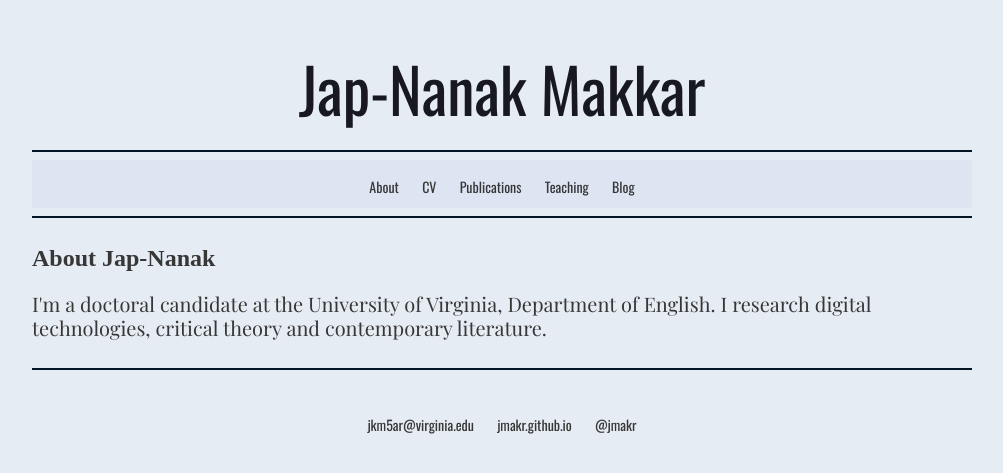
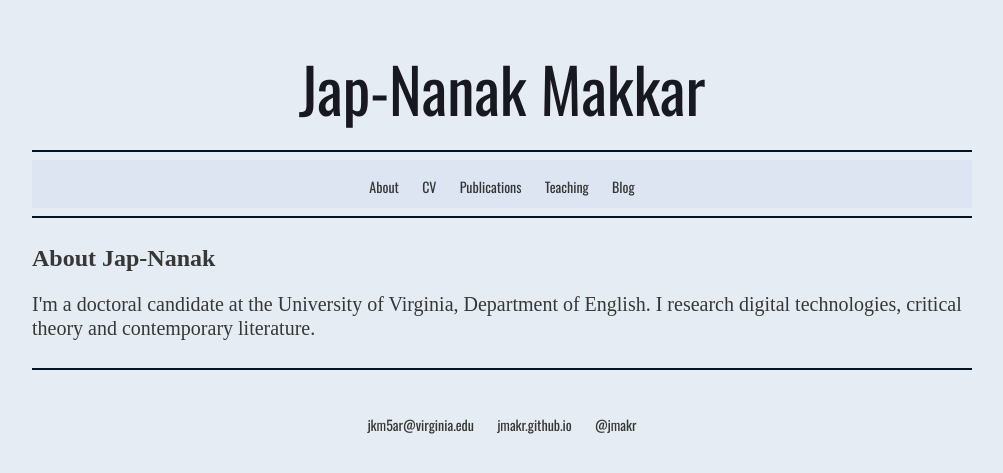
Before and after one commit to jmakr/jmakr.github.io, a Jekyll site: the page built from about/index.html, in a window 1280 px wide. Shown: the top 473 px of the page, without its empty margins (138-1141 px from the left). Built offline with Jekyll 4.4.1, drawn with Linux system fonts in a browser that asks for light colours; some web fonts are replaced.

Commit message:
Update main.css

```diff
--- a/css/main.css
+++ b/css/main.css
@@ -200,7 +200,7 @@ h4 {
 
 
 p {
-    font-family: Playfair Display, "Century Schoolbook", serif;
+    font-family: Quattrocento, "Century Schoolbook", serif;
     font-weight: 400;
     font-size: 20px;
     line-height: 24px;
```
